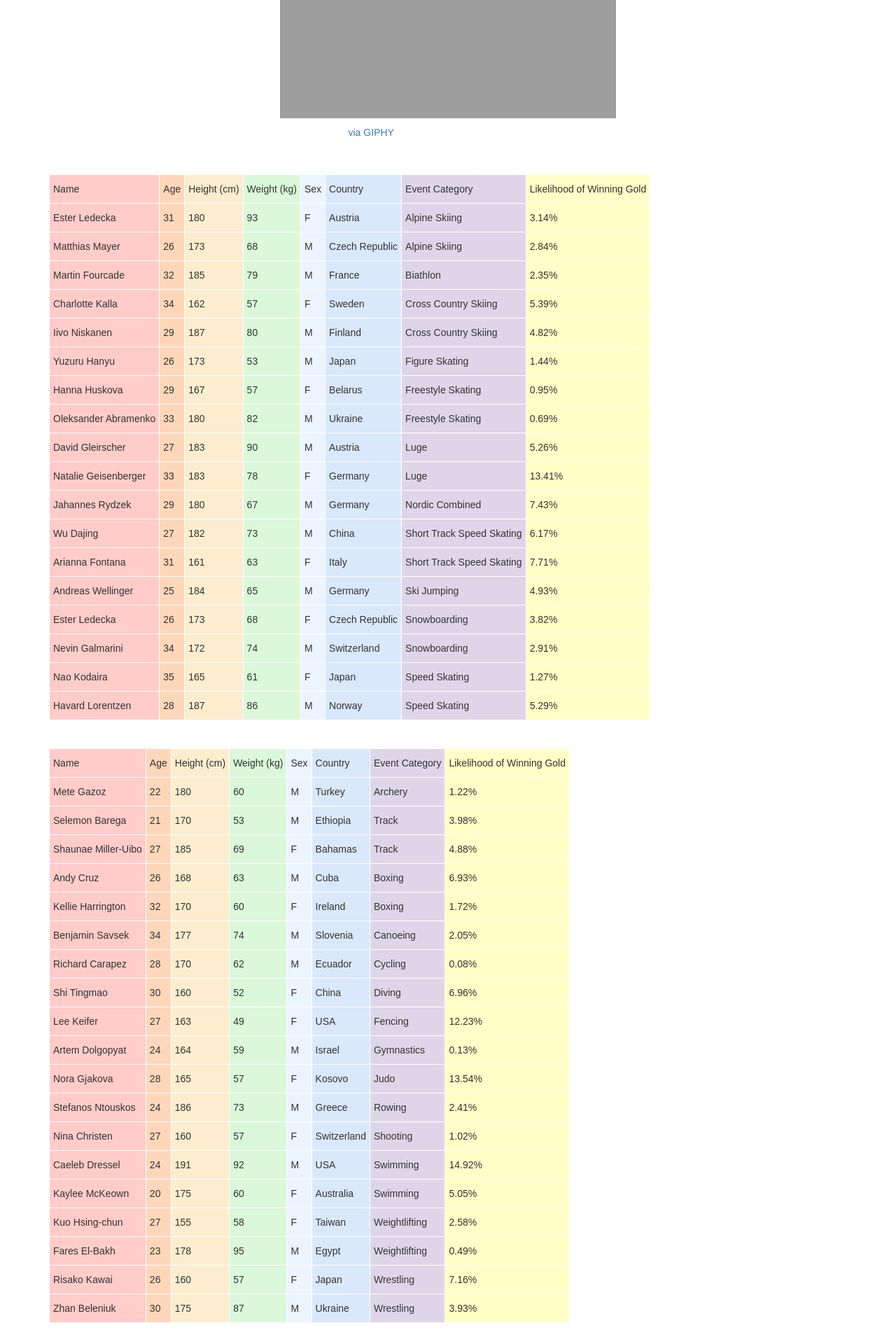
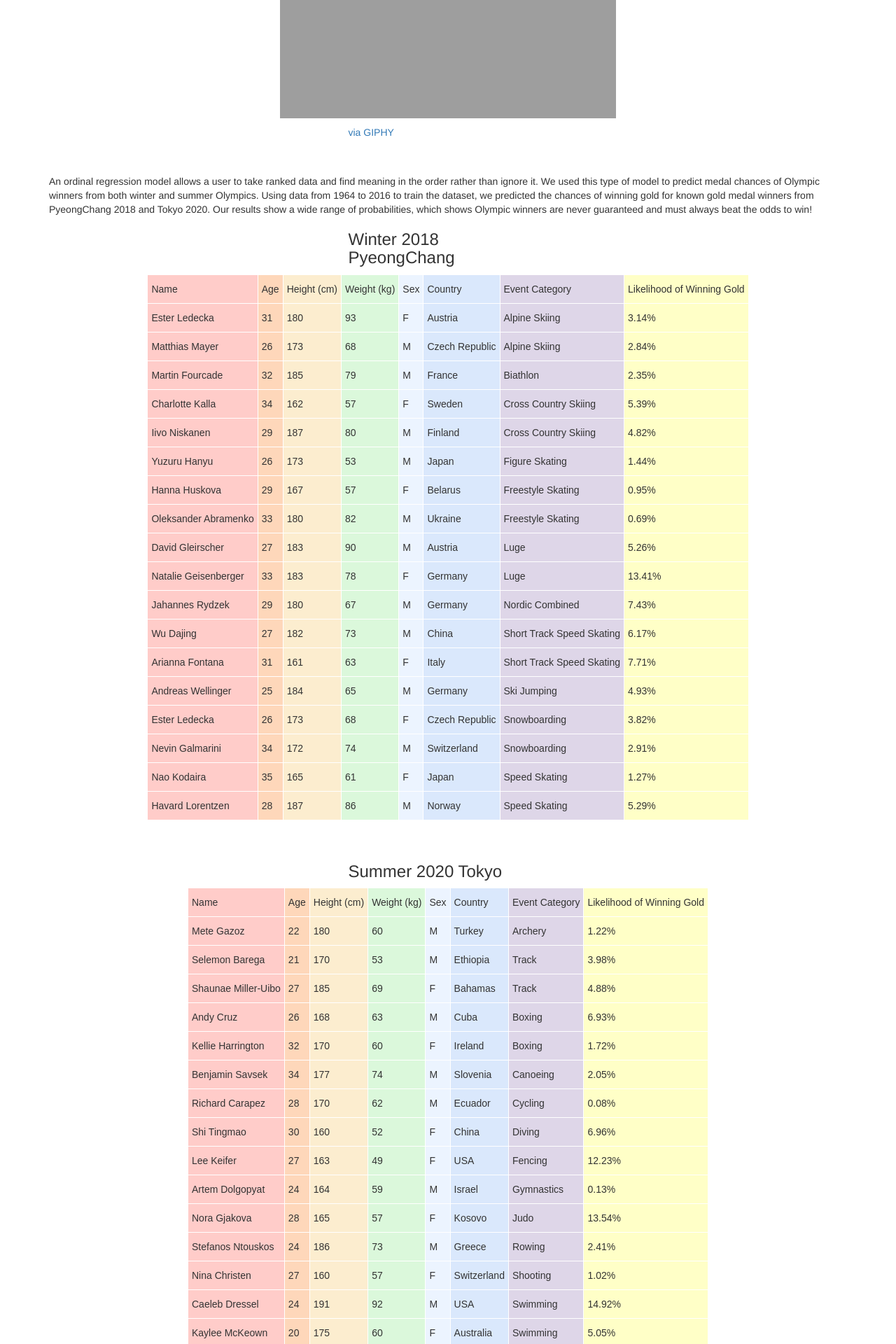
Before and after one commit to cdeanatx/Olympic_Medal_Predictions, a Flask app: page /index in a window 1280 px wide. Shown: the part 956-2876 px from the top of the page at 70% size. Before the commit the page ends 2845 px from the top, so only its background shows below. Run offline with Flask 2, Linux system fonts and the light colour scheme; some libraries are stand-ins or nearby versions; grey boxes are pictures that could not be loaded.

Commit message:
Updated table formatting for summer and winter and added text and headers

```diff
--- a/templates/index.html
+++ b/templates/index.html
@@ -43,8 +43,10 @@
       <p><iframe src="https://giphy.com/embed/26ufmepVftH5Y2V7q" width="480" height="480" frameBorder="0" class="giphy-embed" allowFullScreen></iframe><p><a class="center" href="https://giphy.com/gifs/animations-olympics-rio-26ufmepVftH5Y2V7q">via GIPHY</a></p>
       <br>
       <br>
+      <p>An ordinal regression model allows a user to take ranked data and find meaning in the order rather than ignore it. We used this type of model to predict medal chances of Olympic winners from both winter and summer Olympics. Using data from 1964 to 2016 to train the dataset, we predicted the chances of winning gold for known gold medal winners from PyeongChang 2018 and Tokyo 2020. Our results show a wide range of probabilities, which shows Olympic winners are never guaranteed and must always beat the odds to win!</p>
+      <h3 class="center">Winter 2018 PyeongChang</h3>
       <style type="text/css">
-        .tg  {border-collapse:collapse;border-spacing:0;}
+        .tg  {border-collapse:collapse;border-spacing:0;margin-left: auto; margin-right: auto; }
         .tg td{border-color:black;border-style:solid;border-width:1px;font-family:Arial, sans-serif;font-size:14px;
           overflow:hidden;padding:10px 5px;word-break:normal;}
         .tg th{border-color:black;border-style:solid;border-width:1px;font-family:Arial, sans-serif;font-size:14px;
@@ -256,6 +258,7 @@
         </table>
     <br>
     <br>
+    <h3 class="center">Summer 2020 Tokyo</h3>
     <style type="text/css">
       .tg  {border-collapse:collapse;border-spacing:0;}
       .tg td{border-color:black;border-style:solid;border-width:1px;font-family:Arial, sans-serif;font-size:14px;
```
